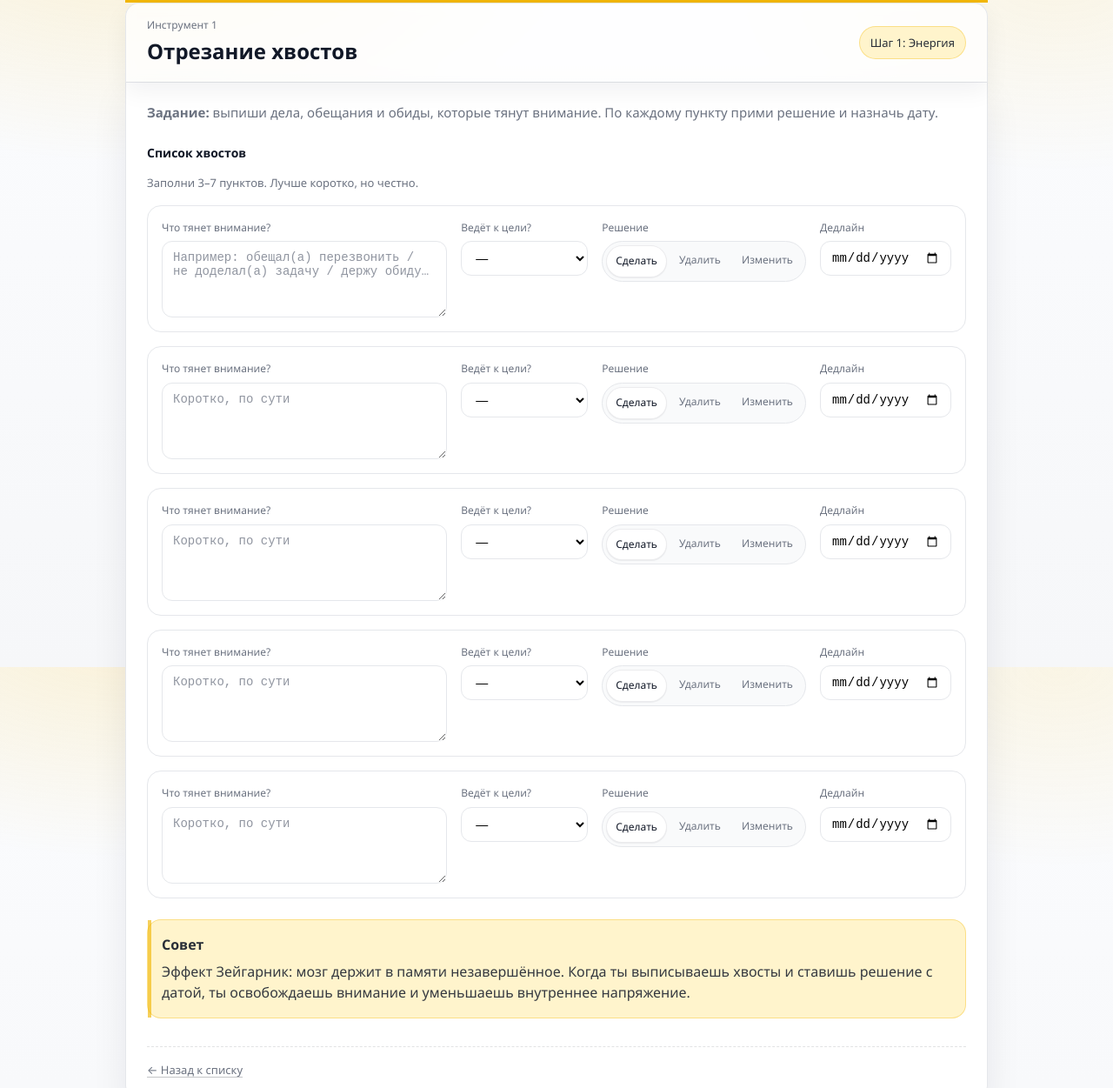
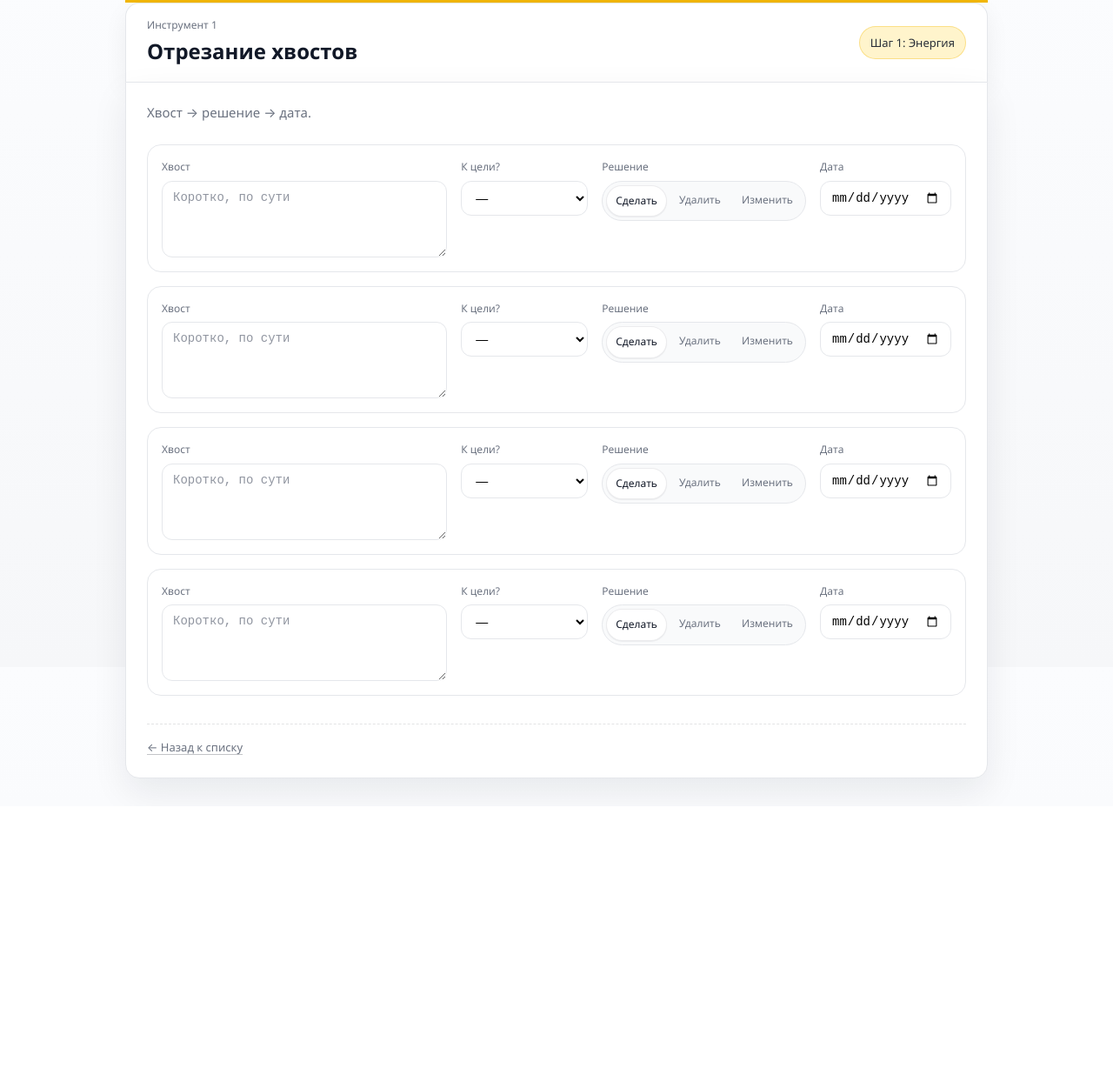
Before and after one commit to ishtaprema/card_2026, a plain HTML site: page tool1.html in a window 1280 px wide. Shown: the part 33-1284 px from the top of the page at 87% size. After the commit the page ends 960 px from the top, so only its background shows below. Drawn offline with Linux system fonts and the light colour scheme.

Commit message:
Screenshot

```diff
--- a/shared.css
+++ b/shared.css
@@ -547,3 +547,13 @@ a{ color: inherit; text-decoration: none; }
   border: 1px solid rgba(242, 183, 5, .45);
   background: var(--accent-soft);
 }
+
+/* Screenshot-friendly mode
+   Add class="screenshot" to <body> for a calmer, flatter background. */
+body.screenshot{
+  background: linear-gradient(180deg, var(--bg-2), var(--bg));
+}
+body.screenshot .topbar{
+  background: #fff;
+  backdrop-filter: none;
+}
--- a/tool1.html
+++ b/tool1.html
@@ -6,7 +6,7 @@
   <title>Инструмент 1 — Отрезание хвостов</title>
   <link rel="stylesheet" href="shared.css" />
 </head>
-<body>
+<body class="screenshot">
   <main class="page">
     <section class="tool">
       <header class="topbar">
@@ -18,25 +18,18 @@
       </header>
 
       <div class="card">
-        <p class="lead"><strong>Задание:</strong> выпиши дела, обещания и обиды, которые тянут внимание. По каждому пункту прими решение и назначь дату.</p>
-
-        <div class="section-head">
-          <div>
-            <h2 class="section-title">Список хвостов</h2>
-            <p class="section-sub">Заполни 3–7 пунктов. Лучше коротко, но честно.</p>
-          </div>
-        </div>
+        <p class="lead">Хвост → решение → дата.</p>
 
         <div class="item-list">
           <!-- Строка 1 -->
           <div class="item-row">
             <div class="field">
-              <label for="t1-what-1">Что тянет внимание?</label>
-              <textarea id="t1-what-1" placeholder="Например: обещал(а) перезвонить / не доделал(а) задачу / держу обиду…"></textarea>
+              <label for="t1-what-1">Хвост</label>
+              <textarea id="t1-what-1" placeholder="Коротко, по сути"></textarea>
             </div>
 
             <div class="field">
-              <label for="t1-goal-1">Ведёт к цели?</label>
+              <label for="t1-goal-1">К цели?</label>
               <select id="t1-goal-1">
                 <option value="" selected>—</option>
                 <option>Да</option>
@@ -60,7 +53,7 @@
             </div>
 
             <div class="field">
-              <label for="t1-date-1">Дедлайн</label>
+              <label for="t1-date-1">Дата</label>
               <input id="t1-date-1" type="date" />
             </div>
           </div>
@@ -68,12 +61,12 @@
           <!-- Строка 2 -->
           <div class="item-row">
             <div class="field">
-              <label for="t1-what-2">Что тянет внимание?</label>
+              <label for="t1-what-2">Хвост</label>
               <textarea id="t1-what-2" placeholder="Коротко, по сути"></textarea>
             </div>
 
             <div class="field">
-              <label for="t1-goal-2">Ведёт к цели?</label>
+              <label for="t1-goal-2">К цели?</label>
               <select id="t1-goal-2">
                 <option value="" selected>—</option>
                 <option>Да</option>
@@ -97,7 +90,7 @@
             </div>
 
             <div class="field">
-              <label for="t1-date-2">Дедлайн</label>
+              <label for="t1-date-2">Дата</label>
               <input id="t1-date-2" type="date" />
             </div>
           </div>
@@ -105,12 +98,12 @@
           <!-- Строка 3 -->
           <div class="item-row">
             <div class="field">
-              <label for="t1-what-3">Что тянет внимание?</label>
+              <label for="t1-what-3">Хвост</label>
               <textarea id="t1-what-3" placeholder="Коротко, по сути"></textarea>
             </div>
 
             <div class="field">
-              <label for="t1-goal-3">Ведёт к цели?</label>
+              <label for="t1-goal-3">К цели?</label>
               <select id="t1-goal-3">
                 <option value="" selected>—</option>
                 <option>Да</option>
@@ -134,7 +127,7 @@
             </div>
 
             <div class="field">
-              <label for="t1-date-3">Дедлайн</label>
+              <label for="t1-date-3">Дата</label>
               <input id="t1-date-3" type="date" />
             </div>
           </div>
@@ -142,12 +135,12 @@
           <!-- Строка 4 -->
           <div class="item-row">
             <div class="field">
-              <label for="t1-what-4">Что тянет внимание?</label>
+              <label for="t1-what-4">Хвост</label>
               <textarea id="t1-what-4" placeholder="Коротко, по сути"></textarea>
             </div>
 
             <div class="field">
-              <label for="t1-goal-4">Ведёт к цели?</label>
+              <label for="t1-goal-4">К цели?</label>
               <select id="t1-goal-4">
                 <option value="" selected>—</option>
                 <option>Да</option>
@@ -171,52 +164,10 @@
             </div>
 
             <div class="field">
-              <label for="t1-date-4">Дедлайн</label>
+              <label for="t1-date-4">Дата</label>
               <input id="t1-date-4" type="date" />
             </div>
           </div>
-
-          <!-- Строка 5 -->
-          <div class="item-row">
-            <div class="field">
-              <label for="t1-what-5">Что тянет внимание?</label>
-              <textarea id="t1-what-5" placeholder="Коротко, по сути"></textarea>
-            </div>
-
-            <div class="field">
-              <label for="t1-goal-5">Ведёт к цели?</label>
-              <select id="t1-goal-5">
-                <option value="" selected>—</option>
-                <option>Да</option>
-                <option>Нет</option>
-                <option>Не знаю</option>
-              </select>
-            </div>
-
-            <div class="field">
-              <label>Решение</label>
-              <div class="segmented" role="radiogroup" aria-label="Решение (строка 5)">
-                <input type="radio" id="t1r5-do" name="t1r5" checked>
-                <label for="t1r5-do">Сделать</label>
-
-                <input type="radio" id="t1r5-del" name="t1r5">
-                <label for="t1r5-del">Удалить</label>
-
-                <input type="radio" id="t1r5-chg" name="t1r5">
-                <label for="t1r5-chg">Изменить</label>
-              </div>
-            </div>
-
-            <div class="field">
-              <label for="t1-date-5">Дедлайн</label>
-              <input id="t1-date-5" type="date" />
-            </div>
-          </div>
-        </div>
-
-        <div class="note" style="margin-top: 24px;">
-          <p class="note-title">Совет</p>
-          <p class="note-text">Эффект Зейгарник: мозг держит в памяти незавершённое. Когда ты выписываешь хвосты и ставишь решение с датой, ты освобождаешь внимание и уменьшаешь внутреннее напряжение.</p>
         </div>
 
         <div class="footer-links">
```
Also changed, not shown: index.html (+1 -13 lines), tool2.html (+10 -15 lines), tool3.html (+9 -18 lines).
